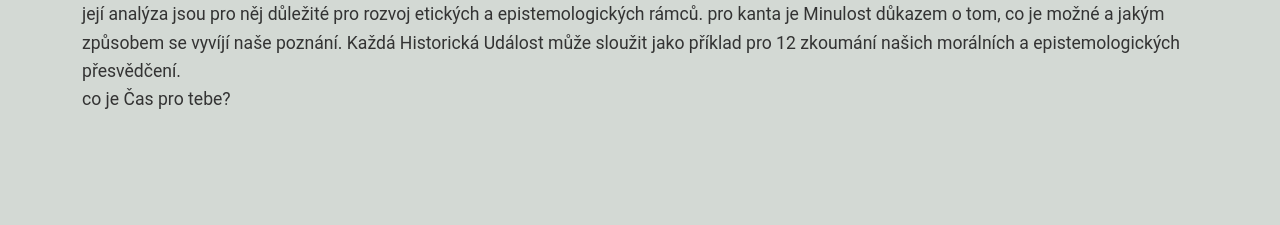
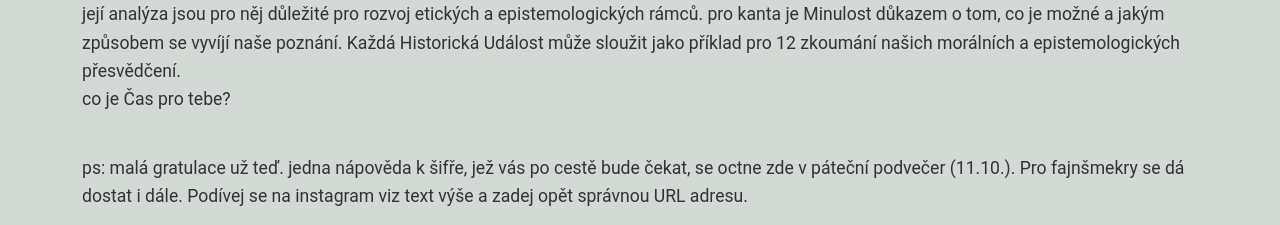
Before and after one commit to filakrad/krtkobrani, a Flask app: page /lapalie in a window 1280 px wide. Shown: the part 1443-1668 px from the top of the page. Before the commit the page ends 1552 px from the top, so only its background shows below. Run offline with Flask 3, Linux system fonts and the light colour scheme; parts of the project's set-up code (start-up, migrations or seed data) failed here and were passed over; some libraries are stand-ins or nearby versions.

Commit message:
lapalie uprava

```diff
--- a/krtkobrani/templates/lapalie.html
+++ b/krtkobrani/templates/lapalie.html
@@ -31,6 +31,6 @@
     kant se také zajímal 12 o to, jak historické události ovlivňují naše chápání Času a reality. kategorizace Minulosti a její analýza jsou pro něj důležité pro rozvoj etických a epistemologických rámců.
     pro kanta je Minulost důkazem o tom, co je možné a jakým způsobem se vyvíjí naše poznání. Každá Historická Událost může sloužit jako příklad pro 12 zkoumání našich morálních a epistemologických přesvědčení.<br>
     co je Čas pro tebe?</p><br>
-
+<p>ps: malá gratulace už teď. jedna nápověda k šifře, jež vás po cestě bude čekat, se octne zde v páteční podvečer (11.10.). Pro fajnšmekry se dá dostat i dále. Podívej se na instagram viz text výše a zadej opět správnou URL adresu.</p>
 
 {% endblock %}
```
